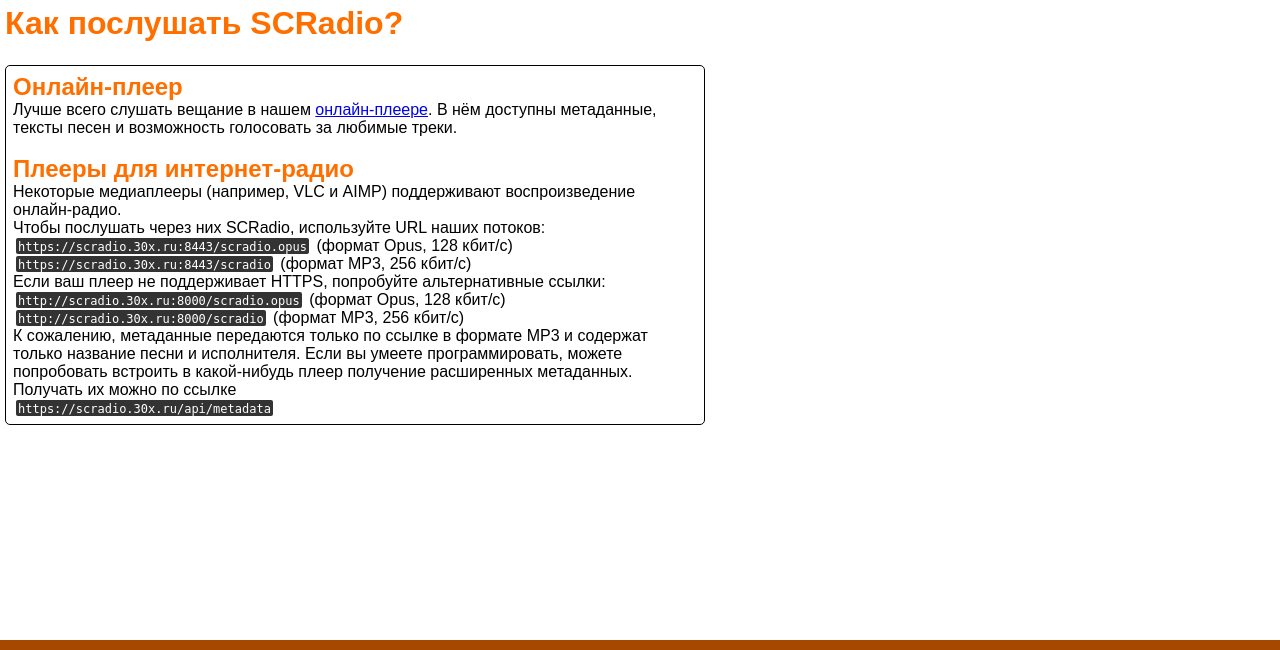
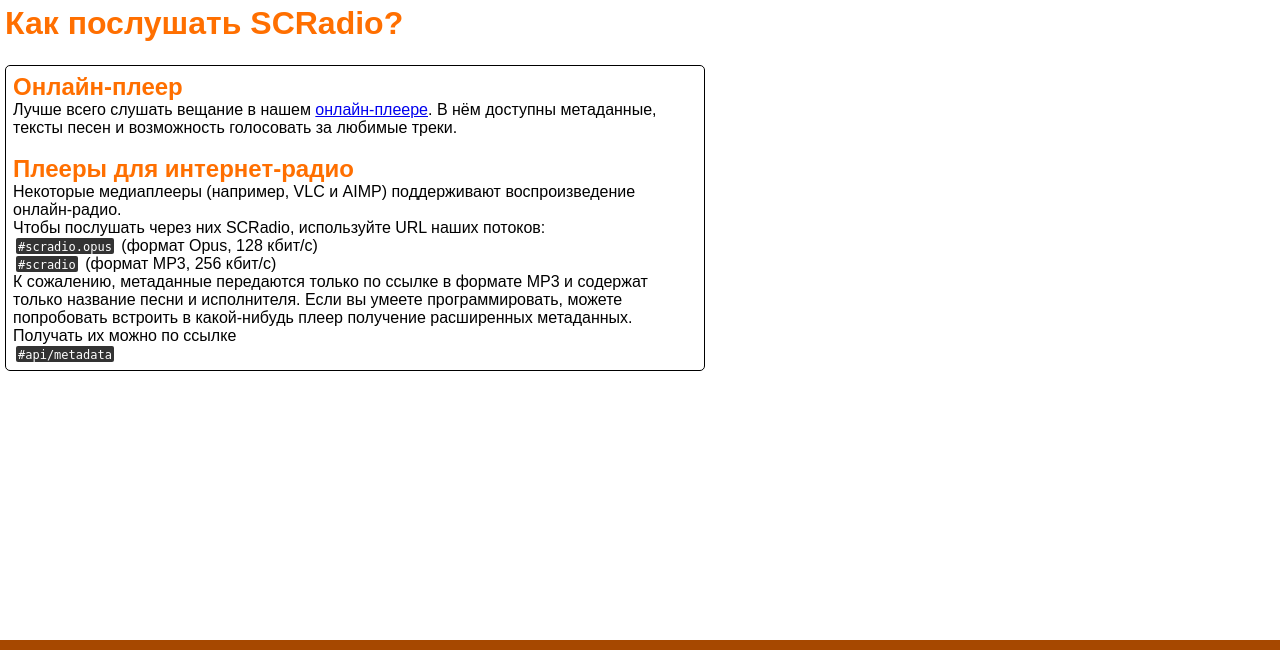
Before and after one commit to scratcher-402/scradio, a Python web app: template templates/info.html in a window 1280 px wide. Shown: the part 64-714 px from the top of the page. Run offline with Jinja, Linux system fonts and the light colour scheme; the template is opened without the code that fills it: most values are stand-ins (such as "Sample title", 1, 10 or a date in 2020).

Commit message:
- Fixed relative links for self-hosting - Removed some debug code

```diff
--- a/templates/feedback.html
+++ b/templates/feedback.html
@@ -2,11 +2,11 @@
 {% block head %}
 <title>Обратная связь | SCRadio</title>
 <meta name="description" content="Форма обратной связи SCRadio. Здесь можно оставить отзыв, жалобу или предложение">
-<meta property="og:title" content="SCRadio | Главная страница">
+<meta property="og:title" content="SCRadio | Форма обратной связи">
 <meta property="og:description" content="Форма обратной связи SCRadio. Здесь можно оставить отзыв, жалобу или предложение">
 <meta property="og:type" content="website">
-<meta property="og:url" content="https://scradio.30x.ru/feedback">
-<meta property="og:image" content="https://scradio.30x.ru/static/scradio.png">
+<meta property="og:url" content="{{ web_base_url }}feedback">
+<meta property="og:image" content="{{ web_base_url }}static/scradio.png">
 {% endblock %}
 {% block content %}
 <h1>Форма обратной связи</h1>
--- a/templates/info.html
+++ b/templates/info.html
@@ -12,13 +12,10 @@
 <h2>Плееры для интернет-радио</h2>
 Некоторые медиаплееры (например, VLC и AIMP) поддерживают воспроизведение онлайн-радио.<br>
 Чтобы послушать через них SCRadio, используйте URL наших потоков:<br>
-<inlinecode>https://scradio.30x.ru:8443/scradio.opus</inlinecode> (формат Opus, 128 кбит/с)<br>
-<inlinecode>https://scradio.30x.ru:8443/scradio</inlinecode> (формат MP3, 256 кбит/с)<br>
-Если ваш плеер не поддерживает HTTPS, попробуйте альтернативные ссылки:<br>
-<inlinecode>http://scradio.30x.ru:8000/scradio.opus</inlinecode> (формат Opus, 128 кбит/с)<br>
-<inlinecode>http://scradio.30x.ru:8000/scradio</inlinecode> (формат MP3, 256 кбит/с)<br>
+<inlinecode>{{ icecast_base_url }}scradio.opus</inlinecode> (формат Opus, 128 кбит/с)<br>
+<inlinecode>{{ icecast_base_url }}scradio</inlinecode> (формат MP3, 256 кбит/с)<br>
 К сожалению, метаданные передаются только по ссылке в формате MP3 и содержат только название песни и исполнителя. Если вы умеете программировать, можете попробовать встроить в какой-нибудь плеер получение расширенных метаданных. Получать их можно по ссылке<br>
-<inlinecode>https://scradio.30x.ru/api/metadata</inlinecode>
+<inlinecode>{{ web_base_url }}api/metadata</inlinecode>
 
 </div>
 {% endblock %}
```
Also changed, not shown: app.py (+3 -5 lines).
